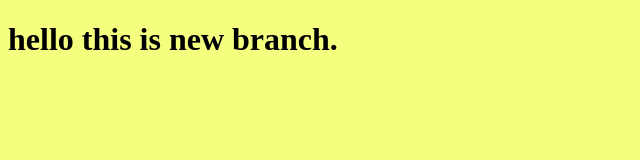
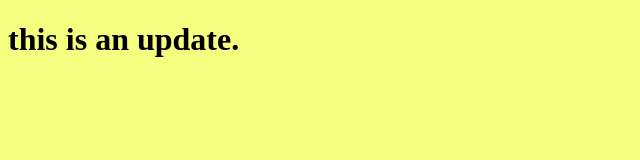
Before and after one commit to ahmed123-khalil/myproject, a plain HTML site: page index.html in a window 1280 px wide. Shown: the whole page, without its empty margins (0-640 px from the left). Drawn offline with Linux system fonts and the light colour scheme.

Commit message:
edit the html file

```diff
--- a/index.html
+++ b/index.html
@@ -7,7 +7,7 @@
     <title>Document</title>
 </head>
 <body>
-    <h1>hello this is new branch.</h1>
+    <h1>this is an update.</h1>
     <script src="app.js"></script>
 </body>
 </html>
```
